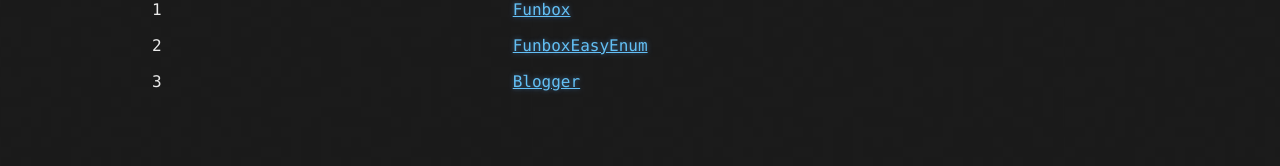
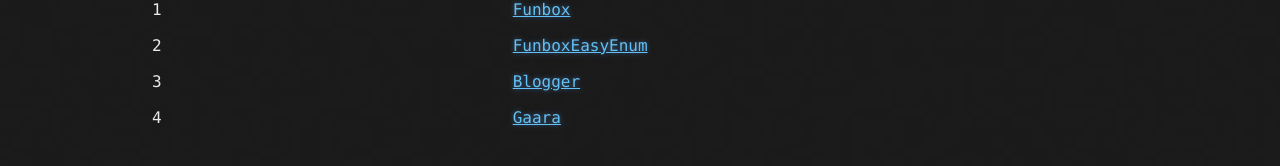
Before and after one commit to laughtersec/laughtersec.github.io, a Jekyll site: the page built from pages/vulnhub-writeups.md, in a window 1280 px wide. Shown: the part 344-510 px from the top of the page. Built offline with Jekyll 4.4.1, drawn with Linux system fonts in a browser that asks for light colours; our own code applies the rules of GitHub Pages for plain Markdown files.

Commit message:
Update vulnhub-writeups.md

```diff
--- a/pages/vulnhub-writeups.md
+++ b/pages/vulnhub-writeups.md
@@ -5,3 +5,4 @@
 | 1       | [Funbox](FunboxEasy.html)             |
 | 2       | [FunboxEasyEnum](FunboxEasyEnum.html) |
 | 3       | [Blogger](blogger.html)               |
+| 4       | [Gaara](gaara.html)                   |
```
